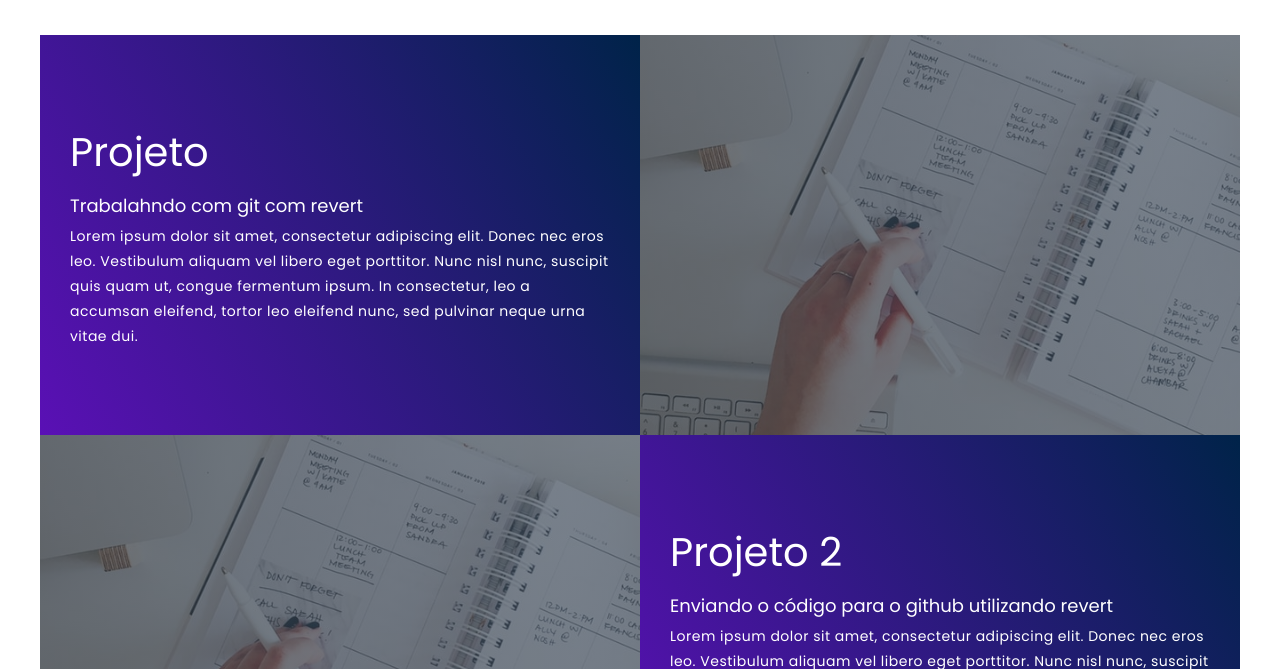
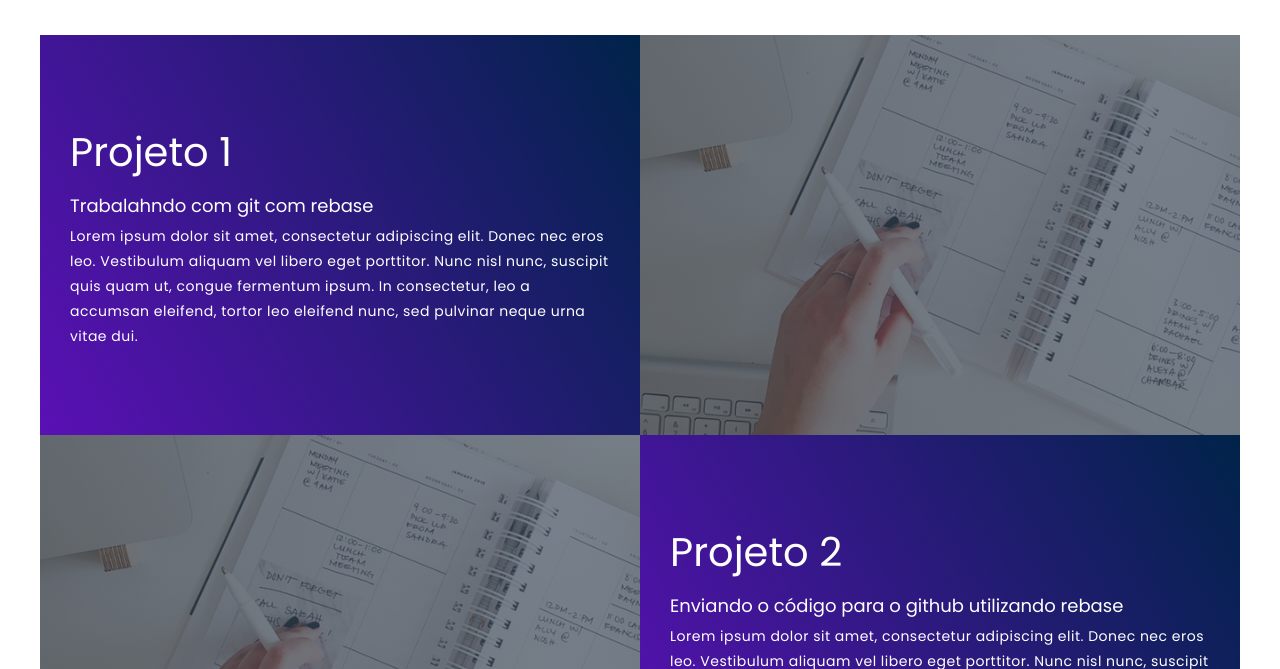
Before and after one commit to RobertoNMLopes/portifolio-Gabriel, a plain HTML site: page index.html in a window 1280 px wide. Shown: the part 1140-1809 px from the top of the page. Drawn offline with Linux system fonts and the light colour scheme.

Commit message:
Revert "update index.html"
This reverts commit 37ecbfdd90081b011b4067ade5fed81f9f83c3eb.

```diff
--- a/index.html
+++ b/index.html
@@ -28,8 +28,8 @@
             <div class="all-projects">
                 <div class="project-item">
                     <div class="project-info">
-                        <h1>Projeto</h1>
-                        <h2>Trabalahndo com git com revert</h2>
+                        <h1>Projeto 1</h1>
+                        <h2>Trabalahndo com git com rebase</h2>
                         <p>Lorem ipsum dolor sit amet, consectetur adipiscing elit. Donec nec eros leo. Vestibulum
                             aliquam vel libero eget porttitor. Nunc nisl nunc, suscipit quis quam ut, congue fermentum
                             ipsum. In consectetur, leo a accumsan eleifend, tortor leo eleifend nunc, sed pulvinar neque
@@ -42,7 +42,7 @@
                 <div class="project-item">
                     <div class="project-info">
                         <h1>Projeto 2</h1>
-                        <h2>Enviando o código para o github utilizando revert</h2>
+                        <h2>Enviando o código para o github utilizando rebase</h2>
                         <p>Lorem ipsum dolor sit amet, consectetur adipiscing elit. Donec nec eros leo. Vestibulum
                             aliquam vel libero eget porttitor. Nunc nisl nunc, suscipit quis quam ut, congue fermentum
                             ipsum. In consectetur, leo a accumsan eleifend, tortor leo eleifend nunc, sed pulvinar neque
```
